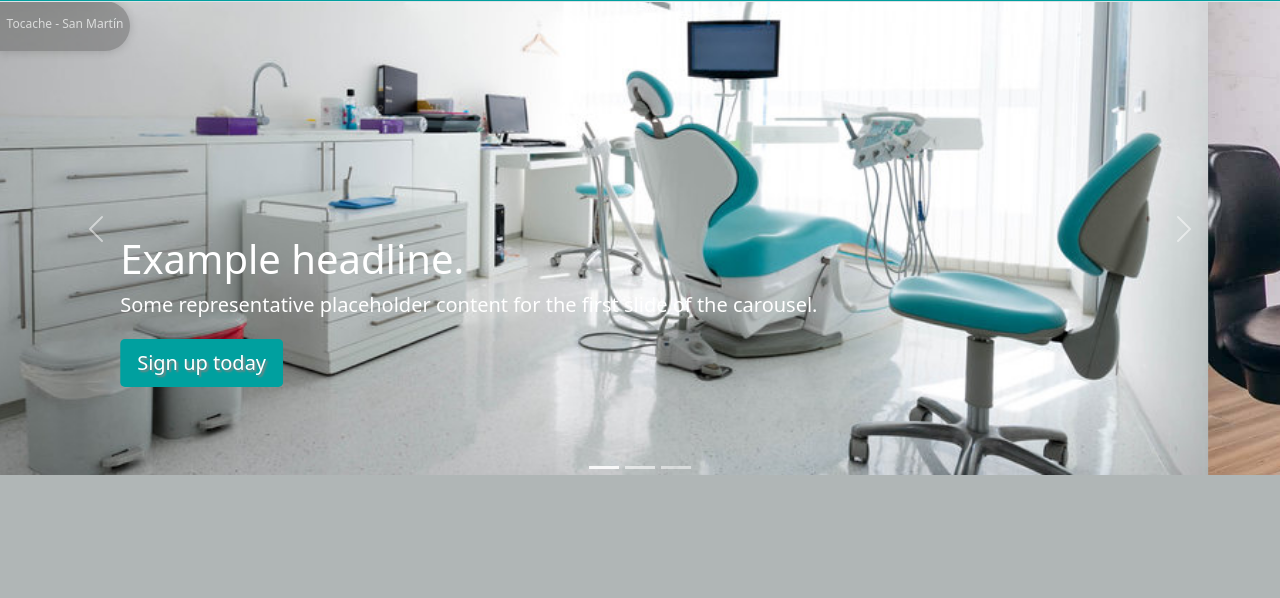
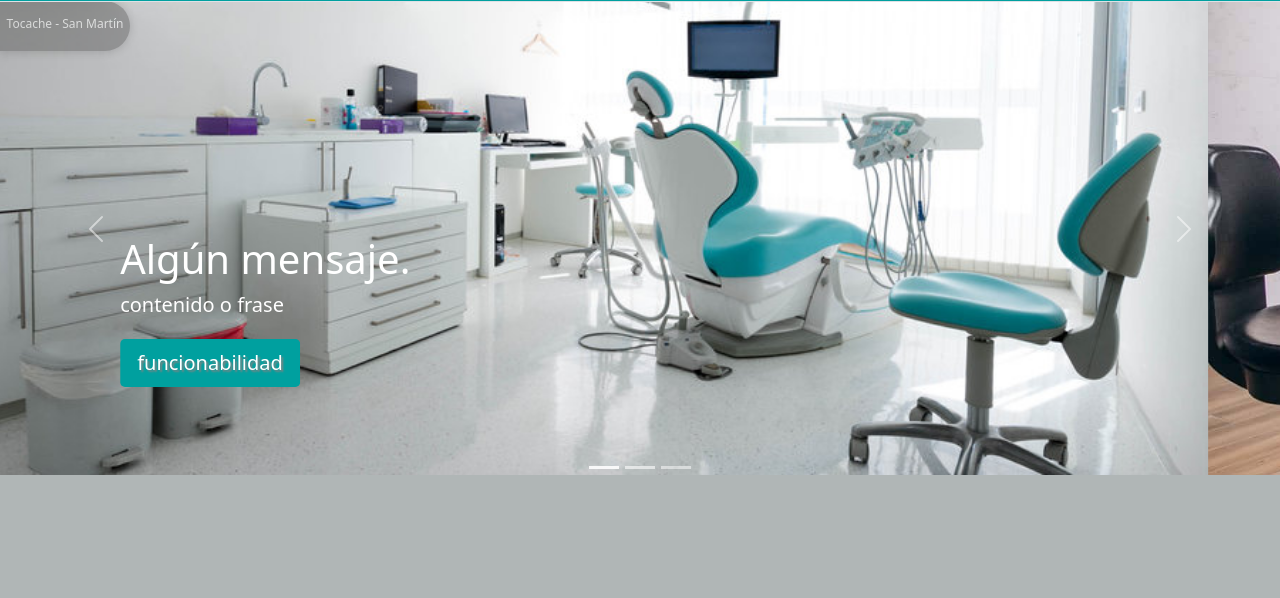
Before and after one commit to Iberson-AndSil/Odontologia, a plain HTML site: page tocache.html in a window 1280 px wide. Shown: the part 85-683 px from the top of the page. Drawn offline with nearby package versions, Linux system fonts and the light colour scheme.

Commit message:
actualizando

```diff
--- a/tocache.html
+++ b/tocache.html
@@ -66,13 +66,12 @@
                 <div class="carousel-item active carousel-tocache-image1 formatoImage">
                     <div class="container">
                         <div class="carousel-caption text-start">
-                            <h1>Example headline.</h1>
+                            <h1>Algún mensaje.</h1>
                             <p>
-                                Some representative placeholder content for the first slide of
-                                the carousel.
+                                contenido o frase
                             </p>
                             <p>
-                                <a class="btn btn-lg boton-contacto" href="#">Sign up today</a>
+                                <a class="btn btn-lg boton-contacto" href="#">funcionabilidad</a>
                             </p>
                         </div>
                     </div>
@@ -81,13 +80,12 @@
 
                     <div class="container">
                         <div class="carousel-caption">
-                            <h1>Another example headline.</h1>
+                            <h1>Algún mensaje.</h1>
                             <p>
-                                Some representative placeholder content for the second slide
-                                of the carousel.
+                                Algún mensaje.
                             </p>
                             <p>
-                                <a class="btn btn-lg boton-contacto" href="#">Learn more</a>
+                                <a class="btn btn-lg boton-contacto" href="#">funcionabilidad</a>
                             </p>
                         </div>
                     </div>
@@ -96,13 +94,12 @@
 
                     <div class="container">
                         <div class="carousel-caption text-end">
-                            <h1>One more for good measure.</h1>
+                            <h1>Algún mensaje.</h1>
                             <p>
-                                Some representative placeholder content for the third slide of
-                                this carousel.
+                                Algún mensaje.
                             </p>
                             <p>
-                                <a class="btn btn-lg boton-contacto" href="#">Browse gallery</a>
+                                <a class="btn btn-lg boton-contacto" href="#">funcionabilidad</a>
                             </p>
                         </div>
                     </div>
```
Also changed, not shown: contacto.html (+6 -6 lines), index.html (+6 -6 lines), lima.html (+9 -12 lines), image/consultorioLima.jpg (added), image/consultorioTocache.jpg (added), 2 other files.
